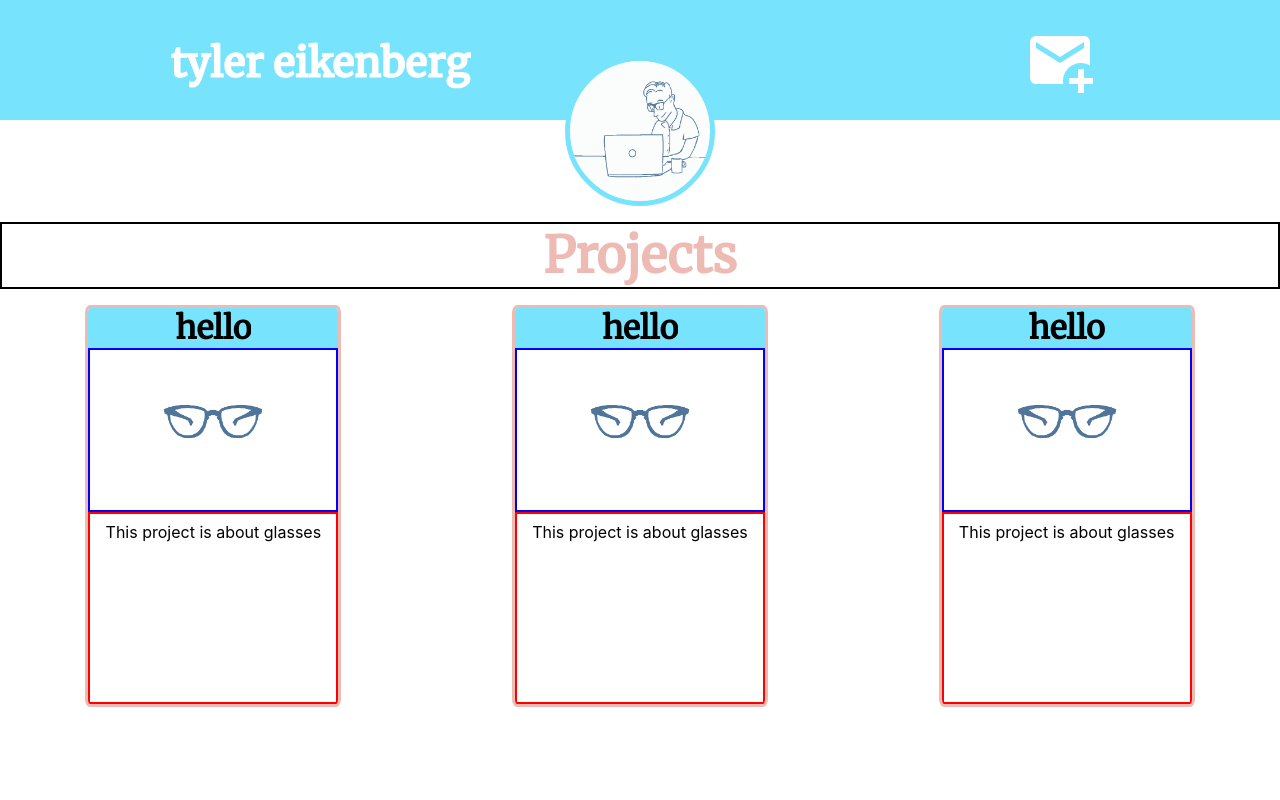
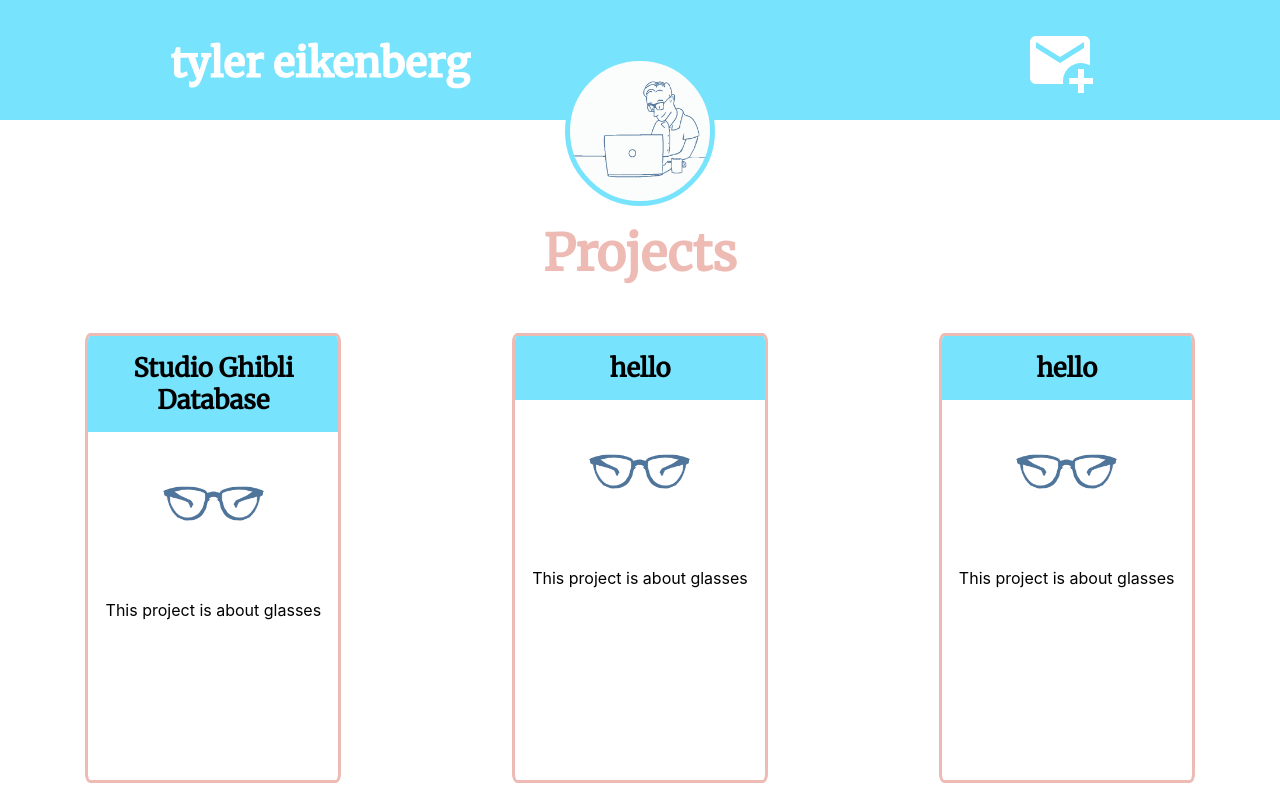
Before and after one commit to TylerEikenberg/Tyler-Eikenberg-Portfolio-Website, a React (Create React App) app: page /projects in a window 1280 px wide. Built offline with nearby package versions, Linux system fonts and the light colour scheme.

Commit message:
css for projects

```diff
--- a/src/Components/Project/Project.css
+++ b/src/Components/Project/Project.css
@@ -2,17 +2,19 @@
   width: 20vw;
   border: 3px solid #edbbb4;
   border-radius: 2%;
+  margin: 1vh 0 1vh 0;
 }
 
 .project-header {
-  display: flex;
-  justify-content: space-between;
+  text-align: center;
+  font-size: 0.8rem;
   background-color: #78e3fd;
+  padding: 2vh 0 2vh 0;
   font-family: "Merriweather", serif;
 }
 
 .project-picture {
-  border: 2px solid blue;
+  /* border: 2px solid blue; */
   padding: 10vh 0 10vh 0;
   background-size: 70%;
   background-position-x: 50%;
@@ -21,7 +23,7 @@
 }
 .project-details {
   text-align: center;
-  border: 2px solid red;
+  /* border: 2px solid red; */
   padding: 1vh 0 20vh 0;
 }
 
--- a/src/Components/Project/Project.js
+++ b/src/Components/Project/Project.js
@@ -7,10 +7,7 @@ const Project = props => {
 
   return (
     <div className="project-body-wrapper">
-      <div className="project-header">
-        <span></span>
-        {header} <span></span>
-      </div>
+      <div className="project-header">{header}</div>
       <div
         className="project-picture"
         style={{ backgroundImage: `url(${picture})` }}
--- a/src/Pages/Projects.css
+++ b/src/Pages/Projects.css
@@ -27,7 +27,7 @@
   display: flex;
   justify-content: space-between;
   font-family: "Merriweather", serif;
-  border: 2px solid black;
+  /* border: 2px solid black; */
   margin: 2vh 0 0 0;
 }
 .projects-header h1 {
@@ -36,7 +36,7 @@
 }
 
 .projects-container {
-  margin: 2vh 0 0 0;
+  margin: 5vh 0 0 0;
   display: flex;
   justify-content: space-around;
 }
@@ -68,7 +68,5 @@
     margin: 2vh 0vw 0 28vw;
     display: flex;
     flex-direction: column;
-    width: 100vw;
-    border: 2px solid green;
   }
 }
--- a/src/Pages/Projects.js
+++ b/src/Pages/Projects.js
@@ -71,7 +71,7 @@ function Projects() {
 
       <div className="projects-container">
         <Project picture={glasses}>
-          <h1>hello</h1> This project is about glasses
+          <h1>Studio Ghibli Database</h1> This project is about glasses
         </Project>
         <Project picture={glasses}>
           <h1>hello</h1> This project is about glasses
```
